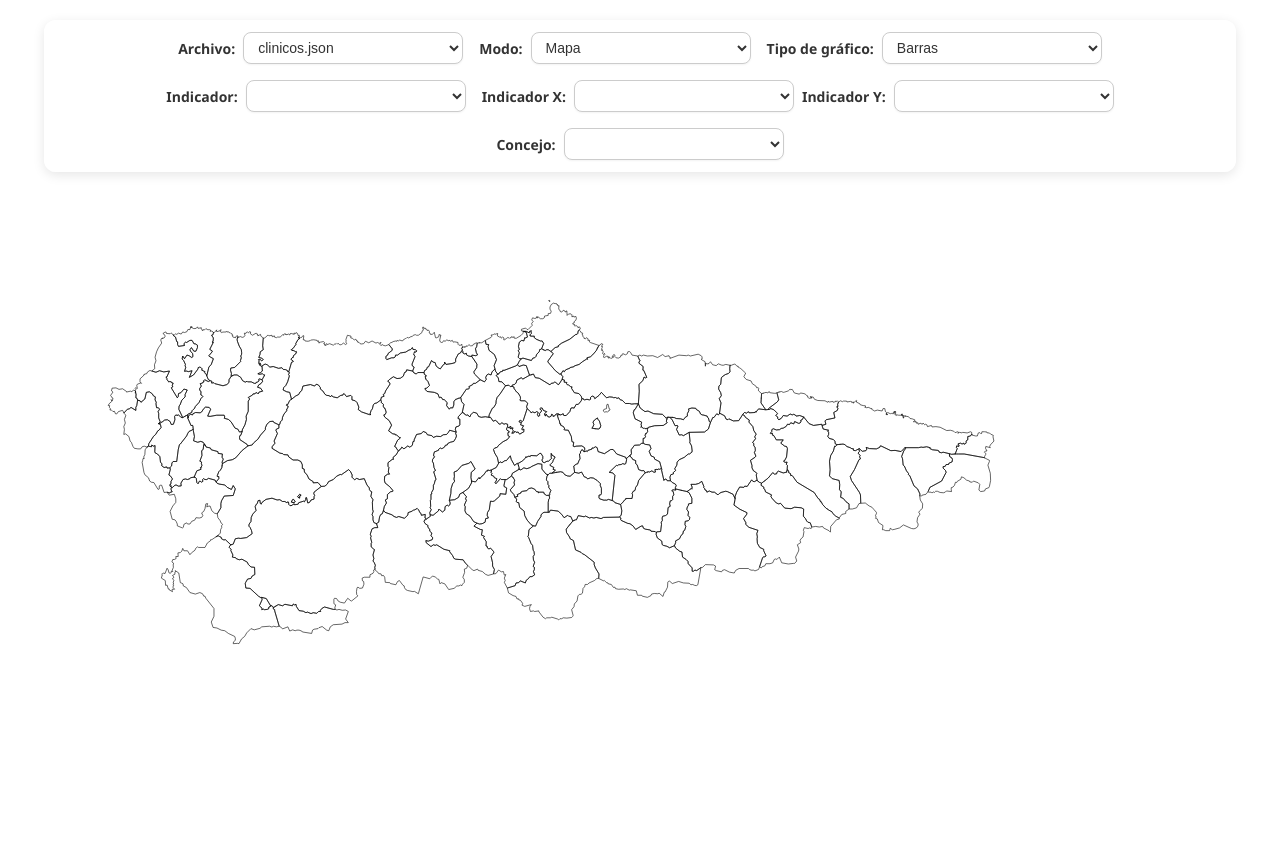
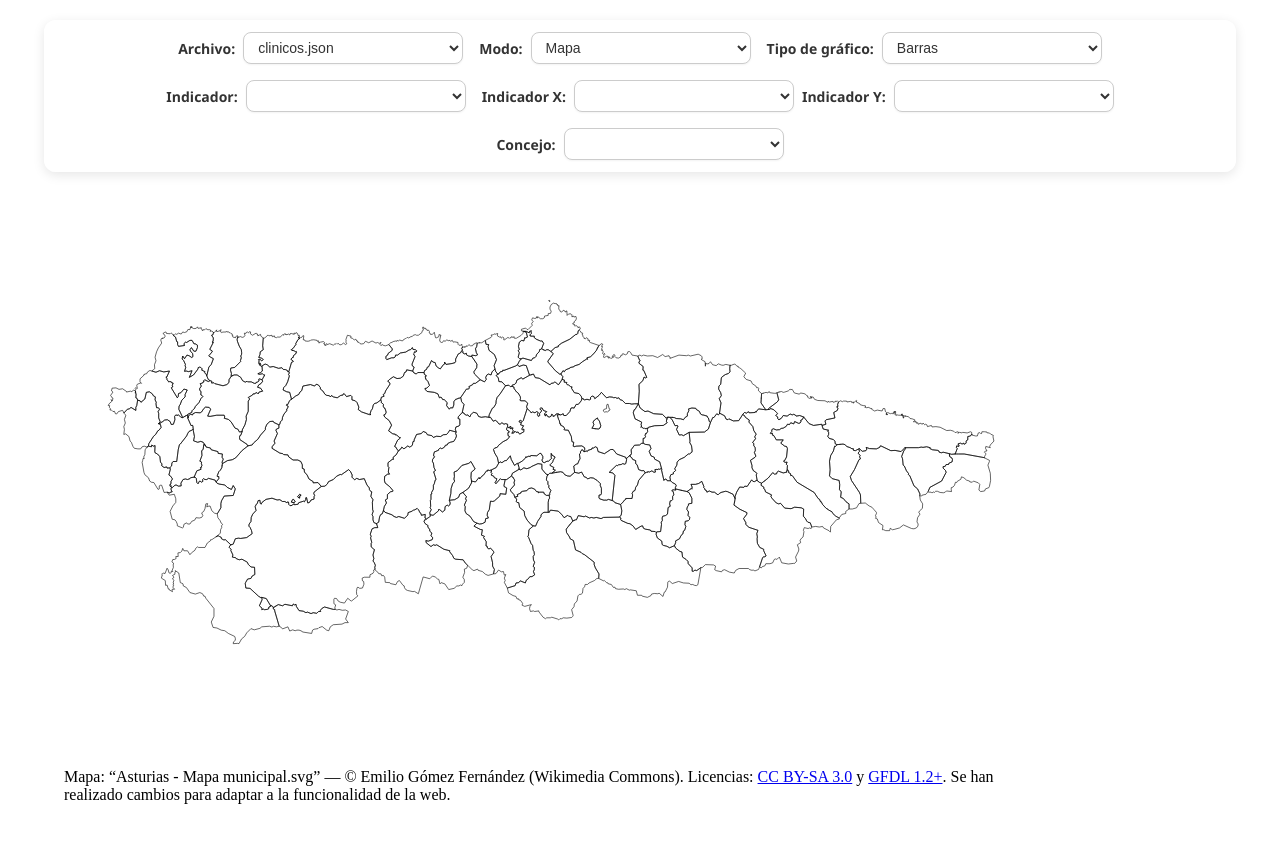
Before and after one commit to uo289117/tfg, a plain HTML site: page index.html in a window 1280 px wide. Shown: the top 842 px of the page. Drawn offline with nearby package versions, Linux system fonts and the light colour scheme; no server answers.

Commit message:
Update index.html

```diff
--- a/index.html
+++ b/index.html
@@ -68,6 +68,15 @@
       <p><strong>Valor:</strong> <span data-info="valor"></span></p>
       <button data-action="cerrar">Cerrar</button>
     </aside>
+
+    <p class="map-attribution">
+      Mapa: “Asturias - Mapa municipal.svg” — © Emilio Gómez Fernández (Wikimedia Commons).
+      Licencias:
+      <a href="https://creativecommons.org/licenses/by-sa/3.0/" rel="license">CC BY-SA 3.0</a>
+      y
+      <a href="https://www.gnu.org/licenses/old-licenses/fdl-1.2.html" rel="license">GFDL 1.2+</a>.
+      <span>Se han realizado cambios para adaptar a la funcionalidad de la web.</span>
+    </p>
   </div>
 
 
```
